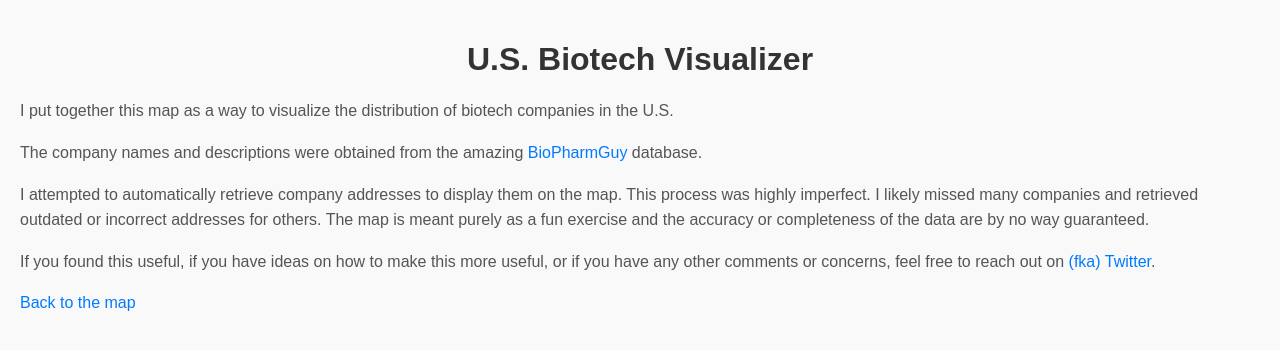
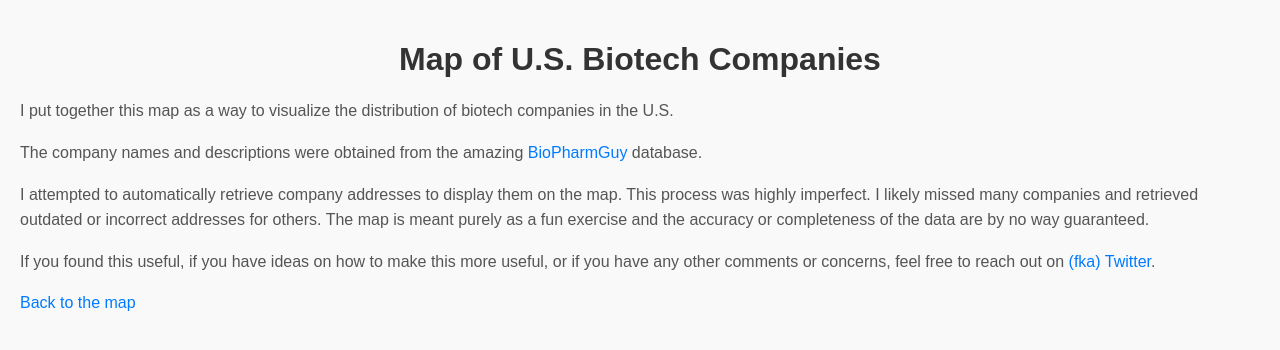
Before and after one commit to itai-levin/interactive-biotech-map, a plain HTML site: page about.html in a window 1280 px wide. Drawn offline with Linux system fonts and the light colour scheme.

Commit message:
Updated text

```diff
--- a/about.html
+++ b/about.html
@@ -52,7 +52,7 @@
 </head>
 <body>
   <!-- About page content -->
-    <h1>U.S. Biotech Visualizer</h1>
+    <h1>Map of U.S. Biotech Companies</h1>
     <p>I put together this map as a way to visualize the distribution of biotech companies in the U.S.</p>
     <p>The company names and descriptions were obtained from the amazing <a href="https://biopharmguy.com/">BioPharmGuy</a> database.</p>
     <p>I attempted to automatically retrieve company addresses to display them on the map. This process was highly imperfect. I likely missed many companies and retrieved outdated or incorrect addresses for others. The map is meant purely as a fun exercise and the accuracy or completeness of the data are by no way guaranteed.</p>
```
